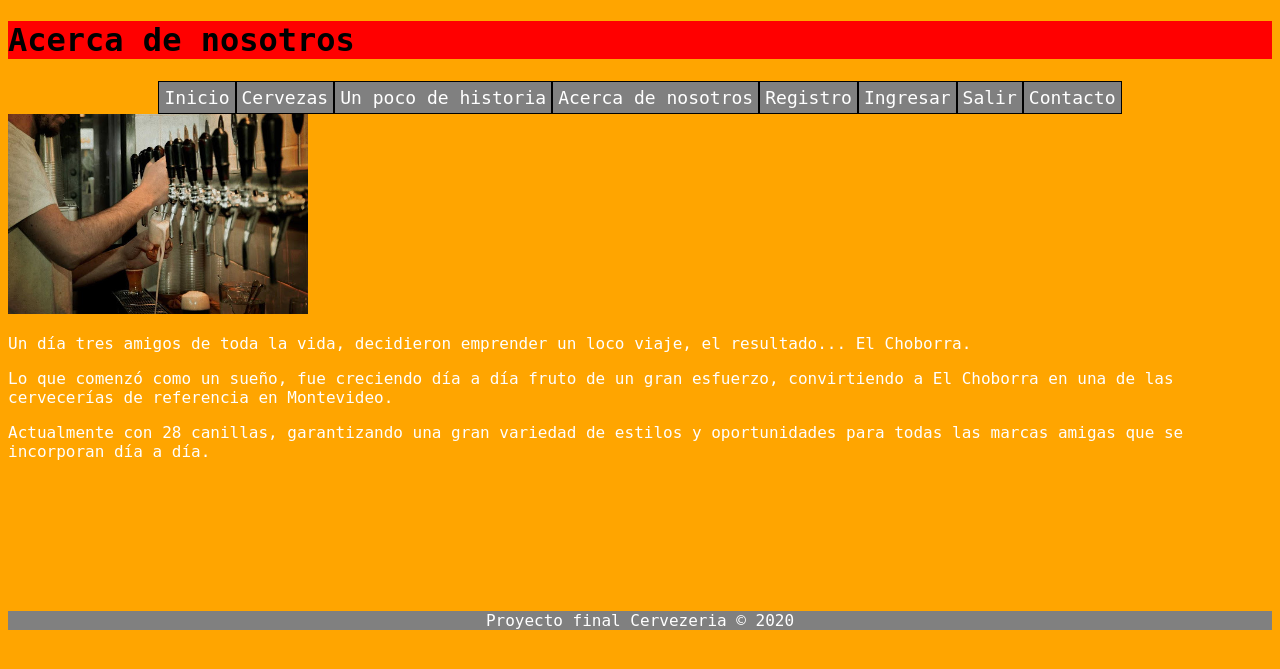
After one commit to yeti2391/ProyectoCervezeria, a Django app: page /acerca/ in a window 1280 px wide. The commit adds this page. Shown: the top 669 px of the page. Run offline with Django 3.2, Linux system fonts and the light colour scheme.

```diff
--- /dev/null
+++ b/cervezeria/cervezeria/forms.py
@@ -0,0 +1,6 @@
+from django.forms import ModelForm
+from django import forms
+
+class ContactoForm(forms.Form):
+    correo = forms.EmailField()
+    mensaje = forms.CharField(widget = forms.Textarea)
--- a/cervezeria/cervezeria/urls.py
+++ b/cervezeria/cervezeria/urls.py
@@ -23,5 +23,11 @@ urlpatterns = [
     #path('hola/', hola),
     path('', index, name='inicio'),
     path('cervezas/', cervezas, name='cervezas'),
-    path('brevehistoria/', brevehistoria, name='brevehistoria')
+    path('brevehistoria/', brevehistoria, name='brevehistoria'),
+    path('acerca/', acerca, name='acerca'),
+    path('buscar/', buscar, name='buscar'),
+    path('contacto/', contacto, name='contacto'),
 ]
+
+
+#urlpatterns += /static/ (settings.MEDIA_URL, document_root=settings.MEDIA_ROOT)
--- a/cervezeria/cervezeria/views.py
+++ b/cervezeria/cervezeria/views.py
@@ -1,5 +1,8 @@
 from django.http import HttpResponse
 from django.shortcuts import render
+from polls.models import TipoCerveza, NombreCerveza, MarcaCerveza
+from django.core.mail import EmailMessage
+from cervezeria.forms import ContactoForm
 
 #def hola(request):
 #    return HttpResponse("hola mundo prueba")
@@ -12,3 +15,31 @@ def cervezas(request):
 
 def brevehistoria(request):
     return render(request, 'brevehistoria.html')
+
+def acerca(request):
+    return render(request, 'acerca.html')
+
+def buscar(request):
+    if "busca" in request.GET and request.GET["busca"]:
+        consulta= request.GET["busca"]
+        NombreCerveza = NombreCerveza.objects.filter(titulo__icontains = consulta)
+        return render (request, 'resultados.html', {'res': valor})
+    else:
+        return render (request, 'resultados.html')
+
+def contacto(request):
+    if request.method == 'POST':
+        formulario = ContactoForm(request.POST)
+        if formulario.is_valid():
+            titulo = "Correo desde El Choborra"
+            contenido = formulario.cleaned_data['mensaje'] + '\n\n'
+            contenido += 'comunicarse al correo' + formulario.cleaned_data['correo']
+            correo = EmailMessage(titulo, contenido, to=['elchoborra2391@gmail.com'])
+            try:
+                correo.send()
+                return render(request, 'correo_enviado.html') # PROBAR AGREGAR TARGET BLNAK PARA Q SE ABRA EN OTRA PESTANA
+            except:
+                return render(request, 'correo_no_enviado.html') #Y ESTE también
+    else:
+        formulario = ContactoForm()
+        return render (request, 'contacto.html', {'formulario': formulario})
--- a/cervezeria/static/css/base.css
+++ b/cervezeria/static/css/base.css
@@ -3,8 +3,9 @@
 body, header, footer{
   font-family: monospace, helvetica;
 }
+p{color: white;}
 
-body{ background-color: black;}
+body{ background-color: orange;}
 
 h1{
   background-color: red;
--- /dev/null
+++ b/cervezeria/templates/acerca.html
@@ -0,0 +1,23 @@
+{% extends 'base.html' %}
+
+{% load static %}
+<!-- ERROR NO ME ESTA CARGANDO EL CSS index.css -->
+<!-- <link rel="stylesheet" type="text/css" href="{% static 'css/index.css' %}"> -->
+{% block titulo %}Cervezeria El Choborra {% endblock %}
+{% block cabecera %}<h1>Acerca de nosotros</h1>{% endblock %}
+{% block contenido %}
+  <img src="/static/img/local.jpg" alt="imagen del local" width="300" height="200">
+  <p>Un día tres amigos de toda la vida, decidieron emprender un loco viaje,
+
+el resultado... El Choborra.</p>
+
+
+<p>Lo que comenzó como un sueño, fue creciendo día a día fruto de un gran esfuerzo,
+
+convirtiendo a El Choborra en una de las cervecerías de referencia en Montevideo.</p>
+
+<p>Actualmente con 28 canillas, garantizando una gran variedad de estilos y oportunidades
+
+para todas las marcas amigas que se incorporan día a día.</p>
+
+{% endblock %}
--- a/cervezeria/templates/base.html
+++ b/cervezeria/templates/base.html
@@ -12,11 +12,11 @@
       <li><a href="{% url 'inicio' %}">Inicio</a></li>
       <li><a href="{% url 'cervezas' %}">Cervezas</a></li>
       <li><a href="{% url 'brevehistoria' %}">Un poco de historia</a></li>
-      <li><a href="#">Acerca de nosotros</a></li>
+      <li><a href="{% url 'acerca' %}">Acerca de nosotros</a></li>
       <li><a href="#">Registro</a></li>
       <li><a href="#">Ingresar</a></li>
       <li><a href="#">Salir</a></li>
-      <li><a href="#">Contacto</a></li> <!-- en vez de dejarlo en la barra dejar parte abajo de las paginas?-->
+      <li><a href="{% url 'contacto' %}">Contacto</a></li> <!-- en vez de dejarlo en la barra dejar parte abajo de las paginas?-->
     </nav>
     {% block contenido %}{% endblock %}
     {% block pie%}
```
Also changed, not shown: cervezeria/cervezeria/settings.py (+10 -0 lines), cervezeria/templates/brevehistoria.html (+4 -3 lines), cervezeria/templates/cervezas.html (+4 -4 lines), cervezeria/templates/contacto.html (added, +9 -0 lines), cervezeria/templates/correo_enviado.html (added, +7 -0 lines), cervezeria/templates/correo_no_enviado.html (added, +8 -0 lines), cervezeria/templates/resultados.html (added, +28 -0 lines), cervezeria/static/img/correo_enviado.png (added), cervezeria/static/img/correo_no_enviado.png (added), cervezeria/static/img/local.jpg (added).
